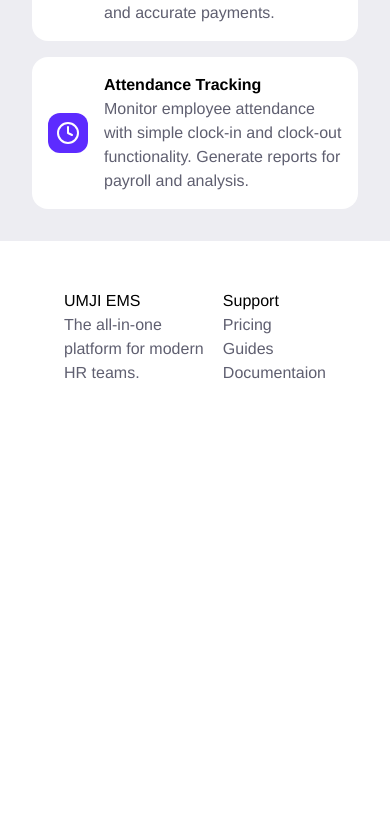
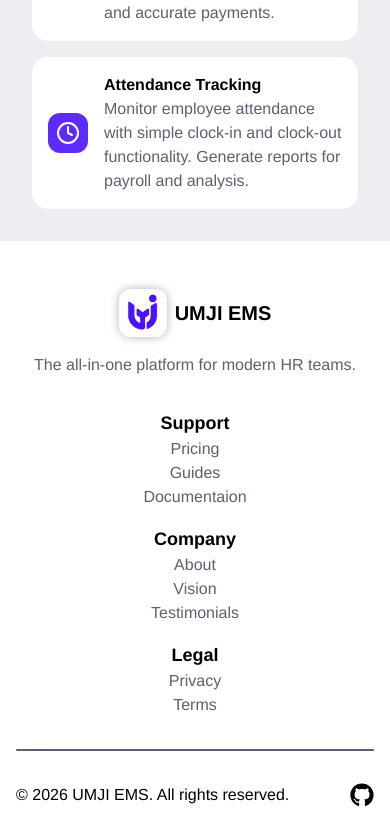
Before and after one commit to ghani726/umji-ems, a React (Vite) app: page / in a window 390 px wide. Shown: the part 1172-1997 px from the top of the page. Before the commit the page ends 1605 px from the top, so only its background shows below. Built offline with nearby package versions, Linux system fonts and the light colour scheme.

Commit message:
Main Homepage done, also responsive footer made. Now make the app

```diff
--- a/package.json
+++ b/package.json
@@ -15,6 +15,7 @@
     "react": "^19.2.5",
     "react-dom": "^19.2.5",
     "react-hot-toast": "^2.6.0",
+    "react-icons": "^5.6.0",
     "react-router-dom": "^7.15.1",
     "tailwindcss": "^4.3.0"
   },
--- a/src/Components/Web/Footer.jsx
+++ b/src/Components/Web/Footer.jsx
@@ -1,28 +1,56 @@
+import { Link } from "react-router-dom"
+
+import logo from "../../../public/logo.png"
+import { FaGithub } from "react-icons/fa"
 
 const Footer = () => {
   return (
-    <footer className="bg-white w-full p-12 px-16">
-        <section className="flex items-center justify-between">
-            <div className="flex flex-col">
-                <div className="flex">
-                    <div></div>
-                    <h4>UMJI EMS</h4>
+    <footer className="bg-white w-full p-12 px-4 sm:px-12 lg:px-32 xl:px-64">
+        <section className="flex flex-col sm:flex-row items-center justify-between gap-8 lg:gap-24 lg:pr-16 w-full">
+            <div className="flex flex-col items-center sm:items-start gap-4">
+                <div className="flex items-center gap-2">
+                    <div className="shadow-[0_0_10px_rgba(0,0,0,0.3)] rounded-xl overflow-hidden">
+                        <img src={logo} className="h-12 w-12" alt="UMJI EMS Logo" />
+                    </div>
+                    <h4 className="text-xl font-bold ">UMJI EMS</h4>
                 </div>
-                <p className="text-secondary-700">The all-in-one platform for modern HR teams.</p>
+                <p className="text-secondary-700 w-full items-center sm:items-start">The all-in-one platform for modern HR teams.</p>
             </div>
-            <div>
-                <div className="flex flex-col">
-                    <h4>Support</h4>
-                    <div>
-                        <p className="text-secondary-700">Pricing</p>
-                        <p className="text-secondary-700">Guides</p>
-                        <p className="text-secondary-700">Documentaion</p>
+            <div className="flex flex-col sm:flex-row items-center sm:justify-between sm:items-start w-full gap-4">
+                <div className="flex flex-col items-center sm:items-start">
+                    <h4 className="text-lg font-bold ">Support</h4>
+                    <div className="flex flex-col items-center sm:items-start" >
+                        <Link className="cursor-pointer text-secondary-700">Pricing</Link>
+                        <Link className="cursor-pointer text-secondary-700">Guides</Link>
+                        <Link className="cursor-pointer text-secondary-700">Documentaion</Link>
+                    </div>
+                </div>
+                <div className="flex flex-col items-center sm:items-start">
+                    <h4 className="text-lg font-bold ">Company</h4>
+                    <div className="flex flex-col items-center sm:items-start" >
+                        <Link className="cursor-pointer text-secondary-700">About</Link>
+                        <Link className="cursor-pointer text-secondary-700">Vision</Link>
+                        <Link className="cursor-pointer text-secondary-700">Testimonials</Link>
+                    </div>
+                </div>
+                <div className="flex flex-col items-center sm:items-start">
+                    <h4 className="text-lg font-bold ">Legal</h4>
+                    <div className="flex flex-col items-center sm:items-start">
+                        <Link className="cursor-pointer text-secondary-700">Privacy</Link>
+                        <Link className="cursor-pointer text-secondary-700">Terms</Link>
+                        {/* <Link className="cursor-pointer text-secondary-700"></Link> */}
                     </div>
                 </div>
             </div>
         </section>
-        <section>
-
+        <hr className="my-8 bg-secondary-700 text-secondary-700 border-none h-0.5 rounded-4xl"/>
+        <section className="flex justify-between items-center">
+            <div>© 2026 UMJI EMS. All rights reserved.</div>
+            <div>
+                <FaGithub className="text-2xl cursor-pointer" onClick={()=>{
+                    window.open("https://github.com/ghani726/umji-ems")
+                }} />
+            </div>
         </section>
     </footer>
   )
--- a/src/pages/Website/Home.jsx
+++ b/src/pages/Website/Home.jsx
@@ -7,7 +7,7 @@
       <section className="flex flex-col justify-center items-center p-8 lg:p-24 md:p-16 lg:px-32 md:px-24 sm:px-16 gap-6 border-b-secondary-300 border-b">
         <div className="flex flex-col justify-center items-center  sm:items-start md:items-center lg:items-center">
           <h2 className="lg:text-6xl md:text-5xl sm:text-4xl text-3xl font-bold">Manage Your Team</h2>
-          <h2 className="lg:text-6xl md:text-5xl sm:text-4xl text-3xl font-bold text-primary-700">Efficiently & Seamlessly</h2>
+          <h2 className="lg:text-6xl md:text-5xl sm:text-4xl text-3xl font-bold text-primary-700 text-center">Efficiently & Seamlessly</h2>
         </div>
         <p className="text-secondary-700  max-w-200 text-left xs:text-center">The all-in-one platform to streamline your processes, from payroll and attendance to leave management and announcements. Empower your workforce and simplify your administration.</p>
         <div className="flex justify-between sm:justify-start items-center gap-4">
@@ -17,7 +17,7 @@
       </section>
       <section className="flex flex-col justify-center items-center p-8 md:p-12 lg:px-32 md:px-24 sm:px-16 gap-4">
         <h4 className="text-lg text-primary-700 font-semibold">Our Features</h4>
-        <h3 className="lg:text-4xl md:text-5xl sm:text-4xl text-3xl font-bold">A better way to manage your workforce</h3>
+        <h3 className="lg:text-4xl md:text-5xl sm:text-4xl text-3xl text-center font-bold">A better way to manage your workforce</h3>
         <p className="text-secondary-700  max-w-125 text-left xs:text-center">Everything you need to run your HR operations smoothly and efficiently, all in one place.</p>
         <section className="grid grid-cols-[repeat(auto-fit,minmax(max(300px,calc(50%-1rem)),1fr))] gap-4">
           <div className="feature flex justify-between items-center bg-white p-4 rounded-2xl gap-4">
```
Also changed, not shown: public/logo.png (added), 1 other file (tests, documents, lock files or other folders).
